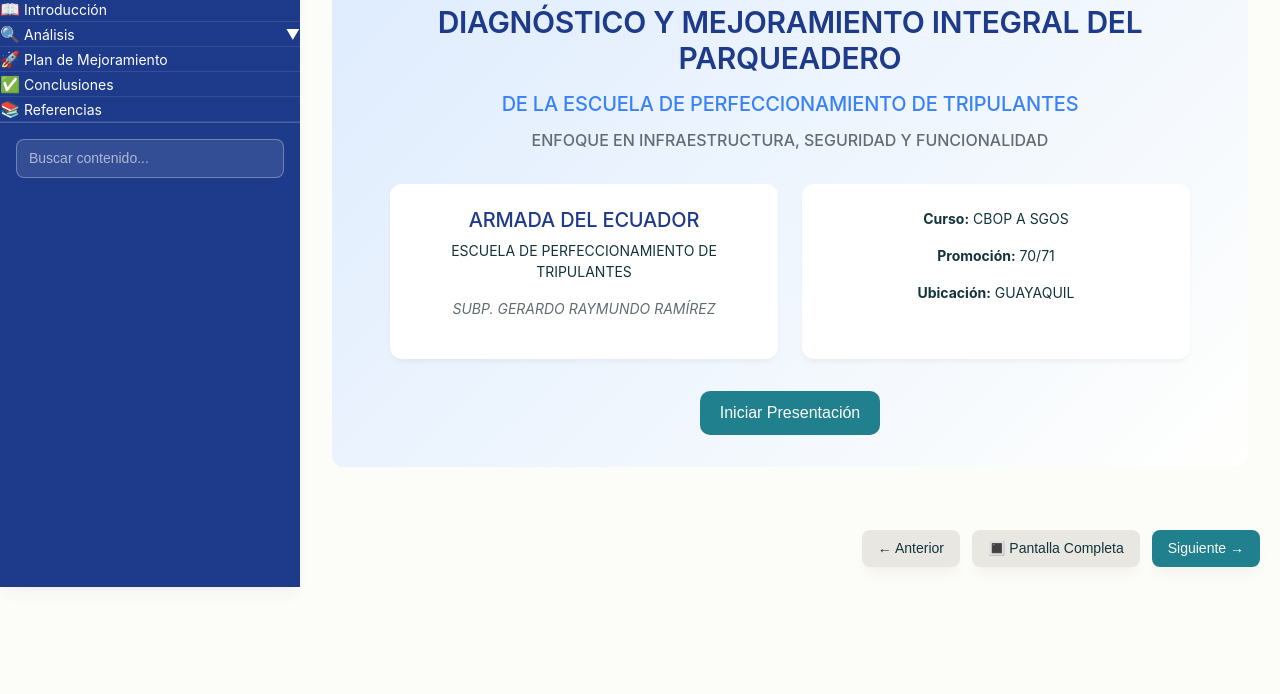
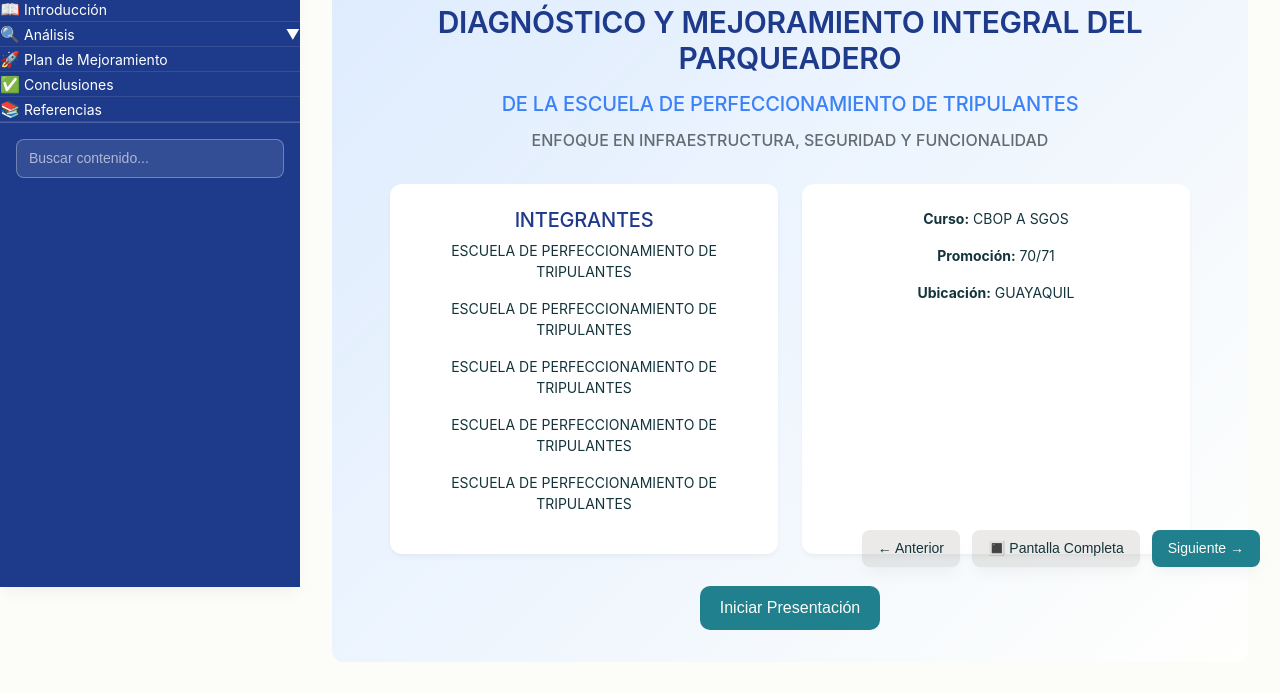
Before and after one commit to armada-estrip/PIC-PRESENTACION, a plain HTML site: page index.html in a window 1280 px wide. Shown: the part 213-907 px from the top of the page. Before the commit the page ends 800 px from the top, so only its background shows below. Drawn offline with nearby package versions, Linux system fonts and the light colour scheme; a web font is replaced by a local one.

Commit message:
Update NAMES.html

```diff
--- a/index.html
+++ b/index.html
@@ -18,7 +18,7 @@
         <!-- Sidebar Navigation -->
         <nav class="sidebar" id="sidebar">
             <div class="sidebar-header">
-                <img src="https://github.com/armada-estrip/PIC-PRESENTACION/blob/main/PARQUEADERO.png" alt="Armada del Ecuador" class="nav-logo">
+                <img src="https://pplx-res.cloudinary.com/image/upload/v1755292400/pplx_project_search_images/83abcbe53e461d3ebbbfaf633a9ddfffc63911d0.png" alt="Armada del Ecuador" class="nav-logo">
                 <div class="sidebar-progress">
                     <span id="sectionProgress">1 / 10</span>
                 </div>
@@ -103,9 +103,12 @@
 
                         <div class="institutional-info">
                             <div class="info-card">
-                                <h3>ARMADA DEL ECUADOR</h3>
+                                <h3>INTEGRANTES</h3>
                                 <p>ESCUELA DE PERFECCIONAMIENTO DE TRIPULANTES</p>
-                                <p class="subtitle">SUBP. GERARDO RAYMUNDO RAMÍREZ</p>
+                                <p>ESCUELA DE PERFECCIONAMIENTO DE TRIPULANTES</p>
+                                <p>ESCUELA DE PERFECCIONAMIENTO DE TRIPULANTES</p>
+                                <p>ESCUELA DE PERFECCIONAMIENTO DE TRIPULANTES</p>
+                                <p>ESCUELA DE PERFECCIONAMIENTO DE TRIPULANTES</p>
                             </div>
                             <div class="course-info">
                                 <p><strong>Curso:</strong> CBOP A SGOS</p>
```
